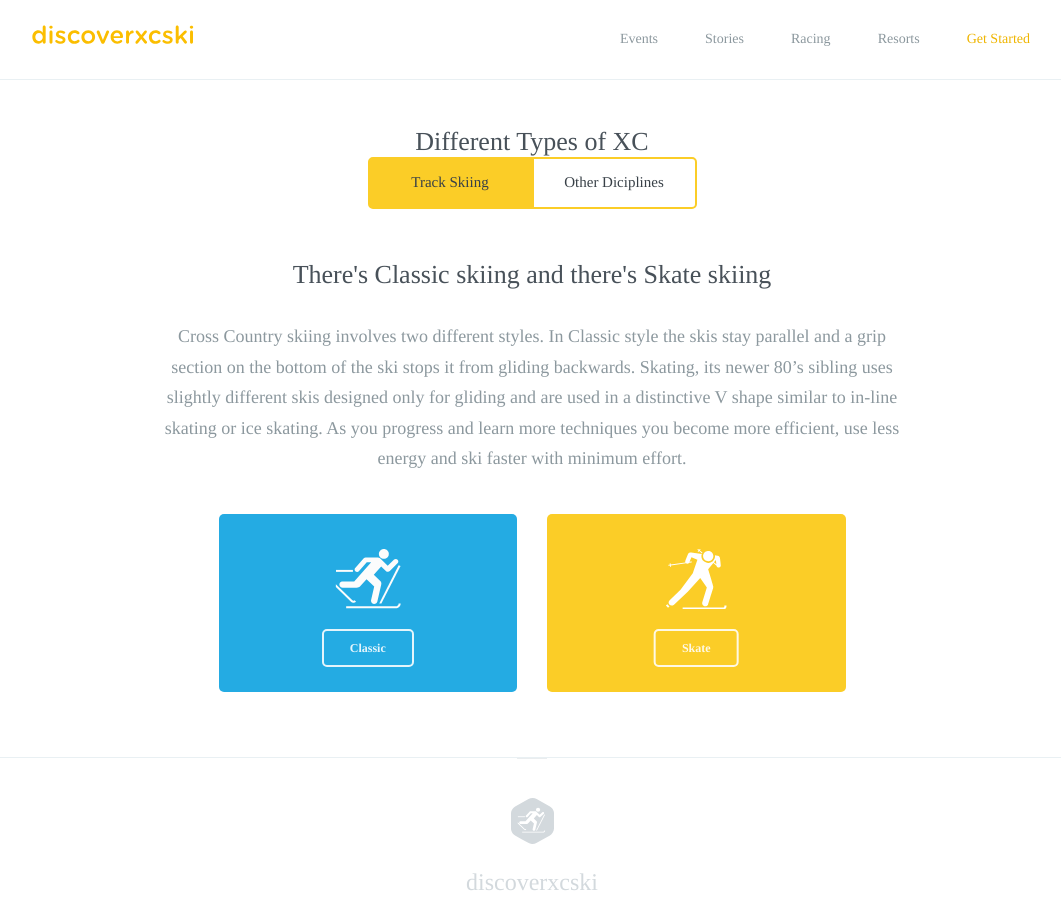
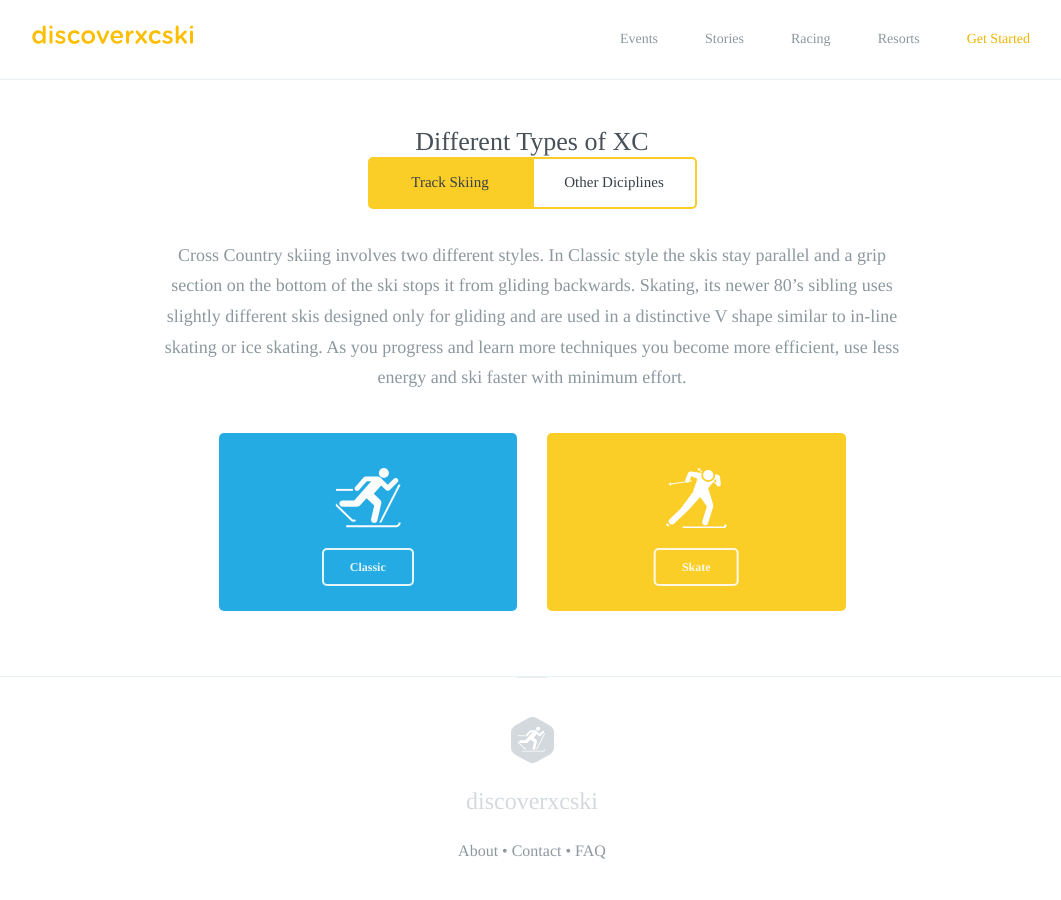
Before and after one commit to robcatto/robcatto.github.io, a Jekyll site: the page index.html, which Jekyll copies as it is, in a window 1280 px wide and 900 px high, scrolled down 1792 px. Shown: the whole window, without its empty margins (108-1169 px from the left). Built offline with Jekyll 4.4.1, drawn with Linux system fonts in a browser that asks for light colours; some web fonts are replaced; Markdown is read by kramdown in place of the engine named in the settings.

Commit message:
homepage commits

```diff
--- a/index.html
+++ b/index.html
@@ -171,7 +171,6 @@
       <div class="content">
         <div id="content1">
         <section class="mobile_section">
-                    <h3>There's Classic skiing and there's Skate skiing</h3>
                     <p>Cross Country skiing involves two different styles. In Classic style the skis stay parallel and a grip section on the bottom of the ski stops it from gliding backwards. Skating, its newer 80’s sibling uses slightly different skis designed only for gliding and are used in a distinctive V shape similar to in-line skating or ice skating. As you progress and learn more techniques you become more efficient, use less energy and ski faster with minimum effort.
                      </p>
                     <div class="row" style="max-width: 657px;">
```
